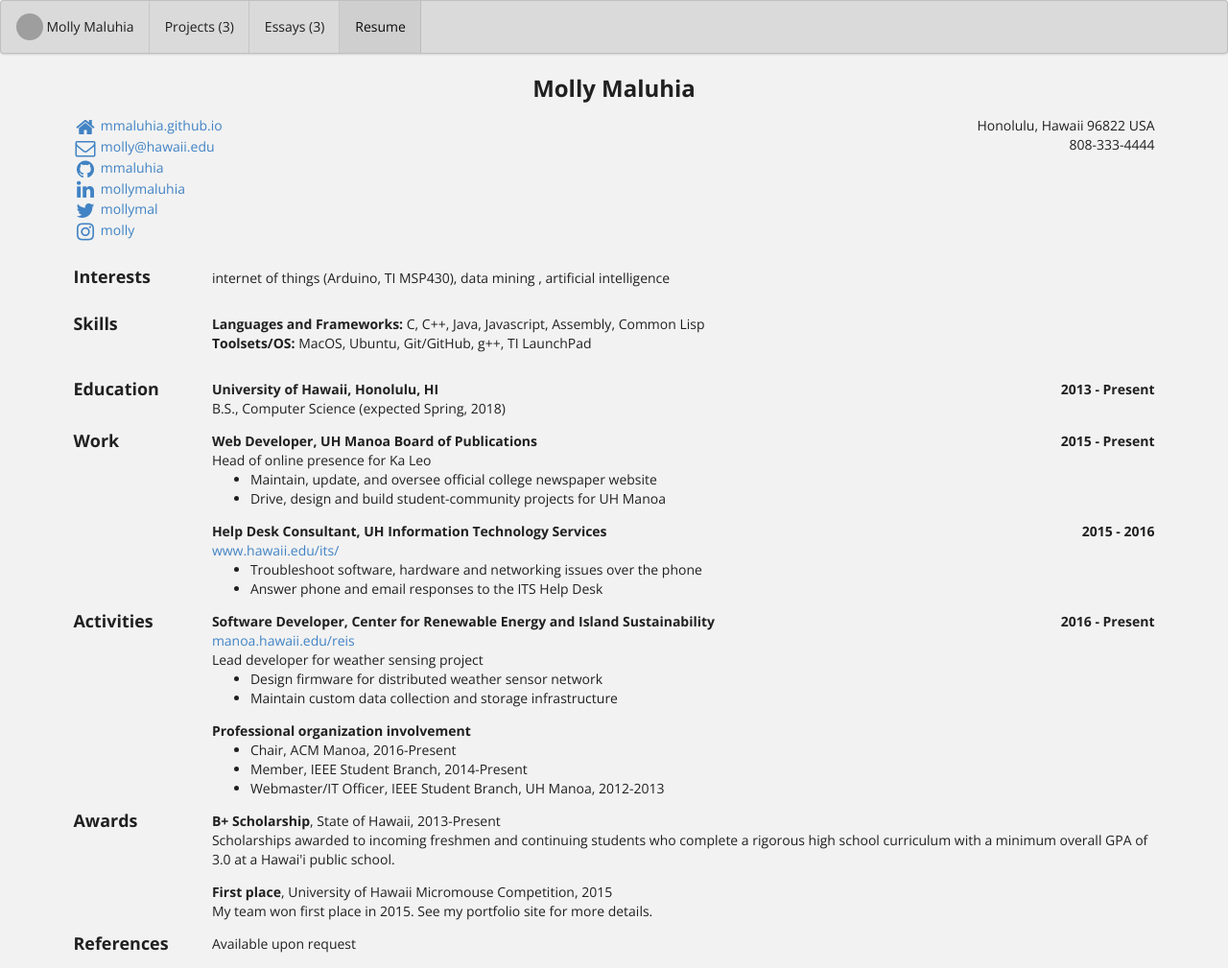
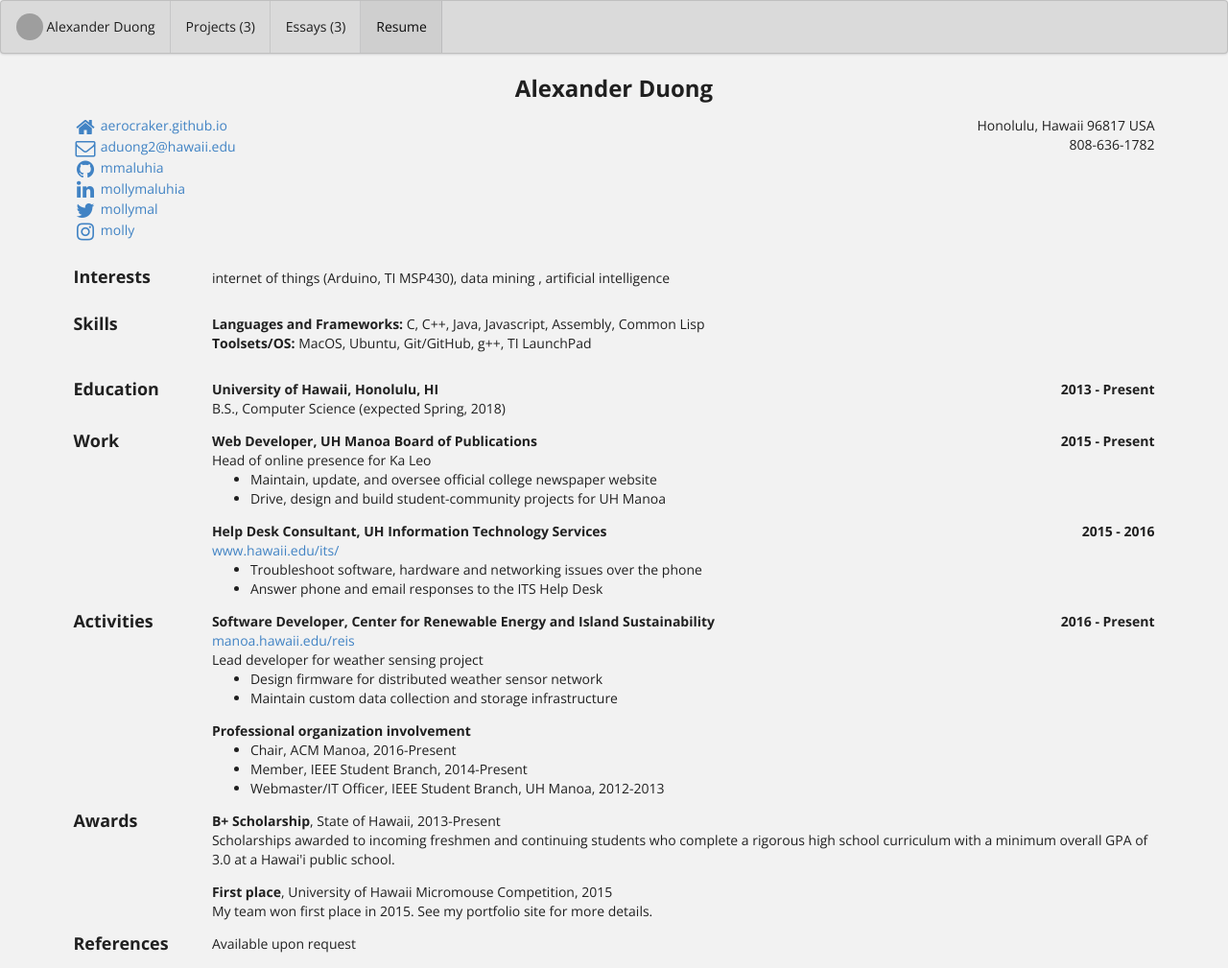
Before and after one commit to aerocraker/aerocraker.github.io, a Jekyll site: the page built from bio/index.html, in a window 1280 px wide. Shown: the whole page at 96% size. Built offline with Jekyll 4.4.1, drawn with Linux system fonts in a browser that asks for light colours; grey boxes are pictures that could not be loaded.

Commit message:
Update bio.json

```diff
--- a/_data/bio.json
+++ b/_data/bio.json
@@ -1,15 +1,15 @@
 {
   "basics": {
-    "name": "Molly Maluhia",
+    "name": "Alexander Duong",
     "label": "Student",
     "picture": "https://techfolios.github.io/template/images/molly.png",
-    "email": "molly@hawaii.edu",
-    "phone": "808-333-4444",
-    "website": "https://mmaluhia.github.io",
+    "email": "aduong2@hawaii.edu",
+    "phone": "808-636-1782",
+    "website": "https://aerocraker.github.io",
     "summary": "I am studying for a B.S. in Computer Science in the Department of Information and Computer Sciences at the University of Hawaii. I expect to graduate in Spring, 2020.",
     "location": {
       "address": "",
-      "postalCode": "96822",
+      "postalCode": "96817",
       "city": "Honolulu",
       "countryCode": "USA",
       "region": "Hawaii"
```
